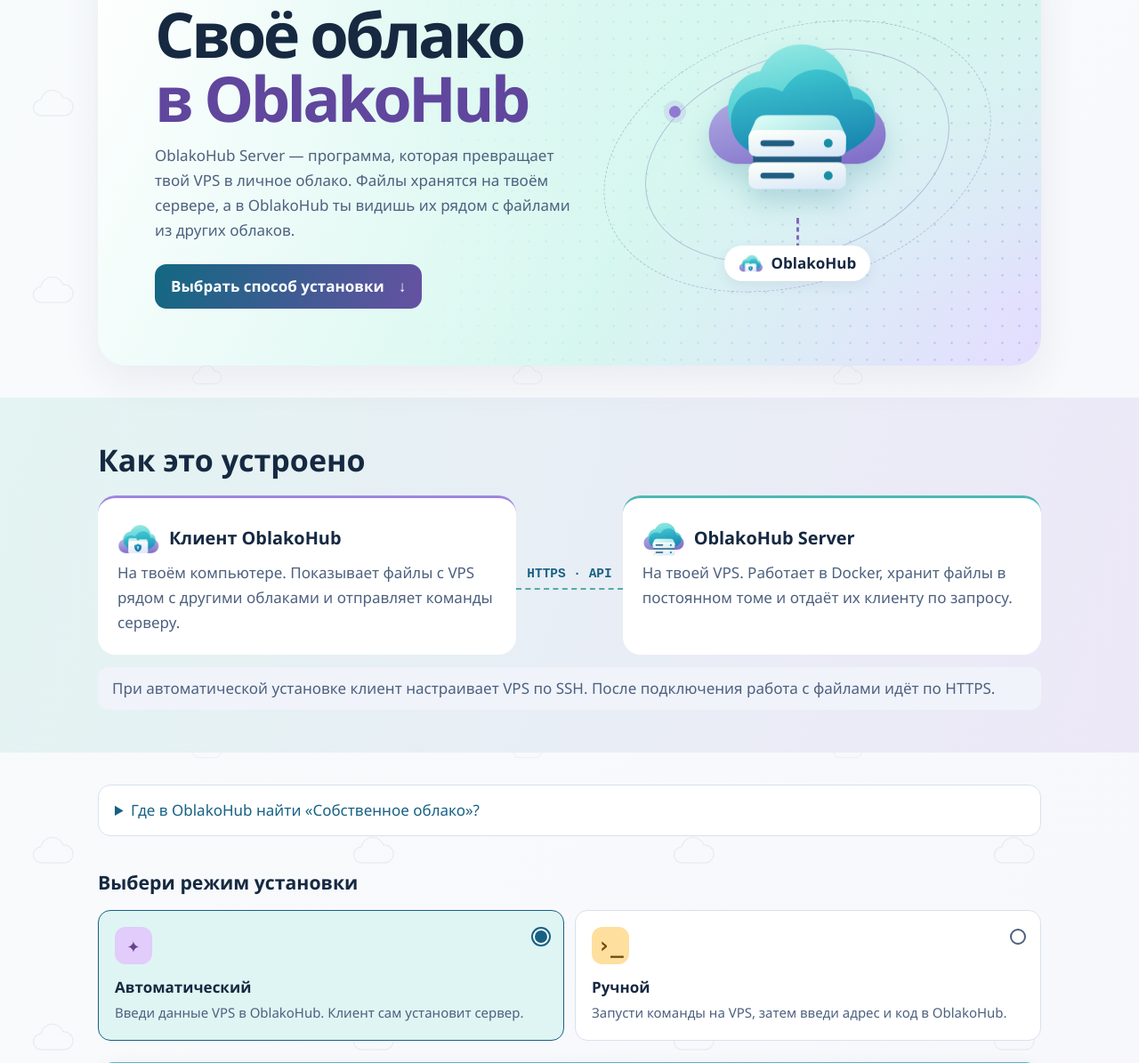
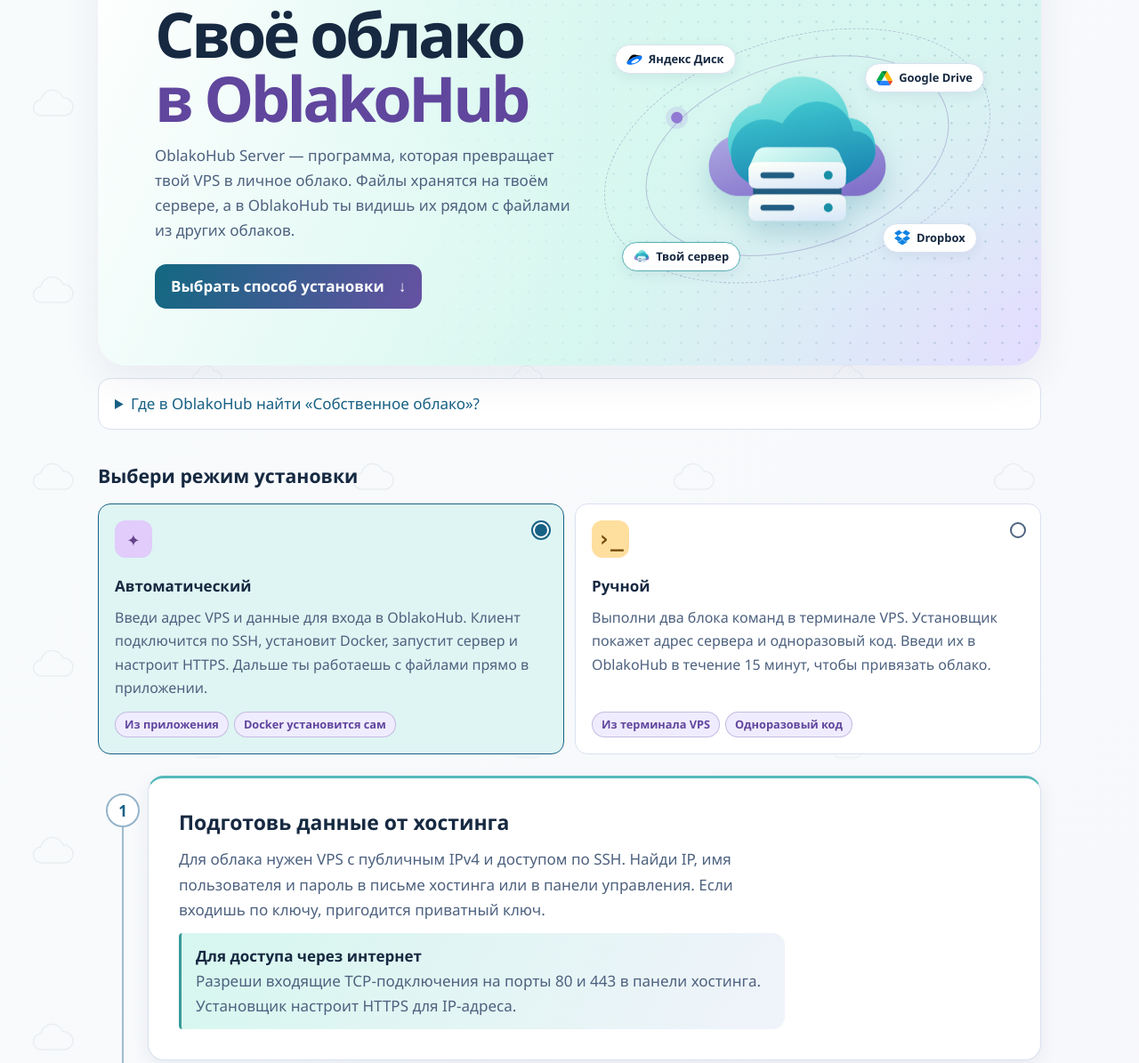
Before and after one commit to vZidv/OblakoHub-Server, a plain HTML site: page docs/index.html in a window 1280 px wide. Shown: the part 148-1343 px from the top of the page at 89% size. Drawn offline with Linux system fonts and the light colour scheme.

Commit message:
style(Guide): Illustrated installation choices and linked setup steps

```diff
--- a/docs/guide.css
+++ b/docs/guide.css
@@ -34,7 +34,7 @@ a { color: var(--accent); text-underline-offset: .2em; }
 .top, .brand { display: flex; align-items: center; gap: 10px; }
 header { background: var(--surface); border-bottom: 1px solid var(--line); box-shadow: 0 3px 16px var(--shadow); }
 .top { justify-content: space-between; padding-block: 12px; }
-main { padding-block: 24px 40px; }
+main { padding-top: 24px; }
 .brand { font-weight: 750; }
 .brand img { object-fit: contain; }
 
@@ -83,7 +83,7 @@ main { padding-block: 24px 40px; }
   display: grid;
   justify-items: center;
   align-content: center;
-  min-height: 220px;
+  min-height: 260px;
 }
 .halo {
   position: absolute;
@@ -101,8 +101,24 @@ main { padding-block: 24px 40px; }
 .halo::before { inset: -14%; border: 1px dashed #8380b572; }
 .halo::after { width: 13px; height: 13px; top: 7%; left: 15%; background: #917ad3; box-shadow: 0 0 0 6px #977ada2b; }
 .cloud-art { width: clamp(130px, 18vw, 212px); filter: drop-shadow(0 15px 14px #22778b38); }
-.wire { width: 3px; height: 31px; background: repeating-linear-gradient(#8666bd 0 5px, transparent 5px 9px); }
-.scene figcaption { display: flex; gap: 8px; align-items: center; padding: 6px 16px; border-radius: 30px; background: var(--surface); box-shadow: 0 5px 15px var(--shadow); font-weight: 650; }
+.provider {
+  position: absolute;
+  display: inline-flex;
+  align-items: center;
+  gap: 7px;
+  padding: 5px 12px;
+  border-radius: 2em;
+  border: 1px solid var(--line);
+  background: var(--surface);
+  box-shadow: 0 4px 14px var(--shadow);
+  font-size: .76rem;
+  font-weight: 650;
+}
+.provider img { width: 18px; height: 18px; object-fit: contain; }
+.yandex { top: 2%; left: 1%; }
+.google { top: 10%; right: 0; }
+.dropbox { bottom: 8%; right: 2%; }
+.own { bottom: 0; left: 3%; border-color: #54adb4; }
 h1, h2, p { margin: 0; }
 h1 { font-size: clamp(1.9rem, 4.5vw, 3rem); line-height: 1.12; letter-spacing: -.035em; }
 h2 { font-size: 1.16rem; line-height: 1.35; }
@@ -123,7 +139,8 @@ h2 { font-size: 1.16rem; line-height: 1.35; }
 }
 .choices label {
   display: grid;
-  gap: 2px;
+  grid-template-rows: auto auto 1fr auto;
+  gap: 8px;
   position: relative;
   align-content: start;
   padding: 18px;
@@ -161,13 +178,41 @@ h2 { font-size: 1.16rem; line-height: 1.35; }
   outline: 2px solid var(--accent);
 }
 .choices label:hover { background: var(--secondary); }
-.choices label span { color: var(--muted); font-size: .88rem; }
+.choice-description { color: var(--muted); font-size: .94rem; }
+.tags { display: flex; flex-wrap: wrap; gap: 6px; padding-top: 6px; }
+.tags span {
+  padding: 3px 10px;
+  border: 1px solid color-mix(in srgb, var(--violet) 30%, transparent);
+  border-radius: 2em;
+  background: color-mix(in srgb, var(--lilac) 56%, var(--surface));
+  color: var(--violet);
+  font-size: .75rem;
+  font-weight: 650;
+}
 .choices input:checked + label { border-color: var(--accent); background: var(--selected); }
 .choices input:focus-visible + label { outline: 2px solid var(--accent); outline-offset: 3px; }
 .scenario:not(:has(#vps:checked)) #vps-guide,
 .scenario:not(:has(#auto:checked)) #auto-guide { display: none; }
 #setup { scroll-margin: 24px; }
-.steps { display: grid; gap: 20px; margin-top: 24px; }
+.steps {
+  --rail: 56px;
+  --marker: 38px;
+  --step-gap: 20px;
+  display: grid;
+  grid-template-columns: minmax(0, 1fr);
+  gap: var(--step-gap);
+  margin-top: 24px;
+  padding-inline-start: var(--rail);
+}
+.card:not(:last-child)::before {
+  content: "";
+  position: absolute;
+  top: 36px;
+  left: calc(var(--rail) / -2 - 2px);
+  width: 2px;
+  height: calc(100% + var(--step-gap) + 4px);
+  background: color-mix(in srgb, var(--accent) 30%, var(--line));
+}
 
 .card {
   padding: clamp(20px, 4vw, 34px);
@@ -178,14 +223,18 @@ h2 { font-size: 1.16rem; line-height: 1.35; }
 }
 .card h2 { display: flex; align-items: center; gap: 12px; font-size: 1.35rem; }
 .step-number {
-  flex: none;
+  position: absolute;
+  left: calc(var(--rail) / -2 - 1px);
+  top: 36px;
+  transform: translate(-50%, -50%);
   display: grid;
   place-items: center;
-  width: 36px;
-  height: 36px;
-  border-radius: 12px;
-  background: #185669;
-  color: white;
+  width: var(--marker);
+  height: var(--marker);
+  border-radius: 50%;
+  border: 2px solid color-mix(in srgb, var(--accent) 35%, var(--line));
+  background: var(--surface);
+  color: var(--accent);
   font: 700 1rem/1 system-ui, sans-serif;
 }
 .result { padding: 12px 16px; border-inline-start: 3px solid #399b99; background: var(--secondary); }
@@ -223,10 +272,9 @@ code { font-family: Consolas, "Liberation Mono", monospace; }
 @media (max-width: 540px) {
   .layout { width: min(100% - 24px, 1060px); }
   .hero { padding: 22px; gap: 12px; }
-  .scene { min-height: 155px; }
+  .scene { min-height: 182px; }
   .hero { grid-template-columns: 1fr; }
   .cloud-art { width: 100px; }
-  .wire { height: 16px; }
   .halo { inset: 8% 18%; }
   .hero p { font-size: .95rem; }
   .card { padding: 18px; }
@@ -237,7 +285,6 @@ code { font-family: Consolas, "Liberation Mono", monospace; }
 
 .steps .card { position: relative; border-top: 3px solid #55b9bb; }
 .steps .card:nth-child(2) { border-top-color: #9783d9; }
-.steps .card:nth-child(2) .step-number { background: #675296; }
 .steps .card:nth-child(3) { border-top-color: #80b897; }
 .command-header > span::before { content: "›_"; color: #89e9de; margin-right: 10px; font: 700 1rem Consolas, monospace; }
 .result { border-radius: 4px 14px 14px 4px; background: linear-gradient(120deg, var(--sky), var(--secondary)); }
@@ -249,9 +296,14 @@ code { font-family: Consolas, "Liberation Mono", monospace; }
 .finish { display: flex; align-items: center; gap: 20px; padding: 24px; margin-top: 24px; border-radius: 22px; background: linear-gradient(110deg, var(--sky), var(--lilac)); }
 .finish p { max-width: 72ch; margin-top: 6px; }
 @media (max-width: 680px) {
+  .hero { grid-template-columns: 1fr; gap: 20px; }
+  .scene { width: min(100%, 440px); justify-self: center; }
+  .steps { --rail: 34px; --marker: 27px; }
   .choices { grid-template-columns: 1fr; }
-  .choices label { grid-template-columns: 42px 1fr; column-gap: 13px; padding: 12px 44px 12px 14px; }
-  .choices .symbol { grid-row: span 2; align-self: center; margin: 0; }
+  .choices label { grid-template-columns: 42px 1fr; grid-template-rows: auto auto auto; column-gap: 13px; padding: 14px; }
+  .choices .symbol { align-self: center; margin: 0; }
+  .choices strong { align-self: center; padding-right: 28px; }
+  .choice-description, .tags { grid-column: 1 / -1; }
   .finish { align-items: flex-start; gap: 12px; padding: 18px; }
   .finish img { width: 44px; height: auto; }
   .fields div { grid-template-columns: 1fr; gap: 0; }
@@ -259,13 +311,11 @@ code { font-family: Consolas, "Liberation Mono", monospace; }
 @media (prefers-reduced-motion: no-preference) {
   html { scroll-behavior: smooth; }
   .cloud-art { animation: float-cloud 3.2s ease-in-out infinite; }
-  .wire { animation: flow 1.2s linear infinite; }
   .intro, .scenario .steps { animation: reveal .45s ease-out; }
   .choices label, .start { transition: transform .18s, box-shadow .18s; }
   .choices label:hover, .start:hover { transform: translateY(-3px); box-shadow: 0 8px 18px var(--shadow); }
 }
 @keyframes float-cloud { 50% { transform: translateY(-8px); } }
-@keyframes flow { to { background-position: 0 9px; } }
 @keyframes reveal { from { opacity: .55; transform: translateY(8px); } to { opacity: 1; transform: translateY(0); } }
 
 :root[data-theme="light"] { color-scheme: light; }
@@ -282,7 +332,7 @@ code { font-family: Consolas, "Liberation Mono", monospace; }
   cursor: pointer;
 }
 .architecture {
-  margin-block: 36px;
+  margin-top: 36px;
   padding-block: clamp(28px, 4vw, 48px);
   background: linear-gradient(105deg, var(--architecture-start), var(--architecture-end));
 }
--- a/docs/index.html
+++ b/docs/index.html
@@ -7,7 +7,7 @@
   <meta name="description" content="Как запустить собственное облако OblakoHub на VPS и подключить его в приложении.">
   <title>Собственное облако · OblakoHub</title>
   <link rel="icon" href="oblako.png">
-  <link rel="stylesheet" href="guide.css?v=7">
+  <link rel="stylesheet" href="guide.css?v=8">
   <script src="guide.js?v=4" defer></script>
 </head>
 <body>
@@ -30,27 +30,17 @@
           <p>OblakoHub Server — программа, которая превращает твой VPS в личное облако. Файлы хранятся на твоём сервере, а в OblakoHub ты видишь их рядом с файлами из других облаков.</p>
           <a class="start" href="#setup">Выбрать способ установки <span aria-hidden="true">↓</span></a>
         </div>
-        <figure class="scene" aria-label="OblakoHub подключается к твоему серверу">
+        <figure class="scene" aria-label="Твой сервер, Яндекс Диск, Google Drive и Dropbox в OblakoHub">
           <div class="halo"></div>
           <img class="cloud-art" src="own-cloud.svg" alt="">
-          <div class="wire"></div>
-          <figcaption><img src="oblako.png" alt="" width="28" height="28"> OblakoHub</figcaption>
+          <span class="provider yandex"><img src="providers/yandex-disk.svg" alt="">Яндекс Диск</span>
+          <span class="provider google"><img src="providers/google-drive.svg" alt="">Google Drive</span>
+          <span class="provider dropbox"><img src="providers/dropbox.svg" alt="">Dropbox</span>
+          <span class="provider own"><img src="own-cloud.svg" alt="">Твой сервер</span>
         </figure>
       </section>
 
-      <section class="architecture" aria-labelledby="architecture-title">
-        <div class="layout">
-          <h2 id="architecture-title">Как это устроено</h2>
-          <div class="architecture-map">
-            <article><img src="oblako.png" alt="" width="48" height="48"><h3>Клиент OblakoHub</h3>
-              <p>На твоём компьютере. Показывает файлы с VPS рядом с другими облаками и отправляет команды серверу.</p></article>
-            <span class="protocol">HTTPS · API</span>
-            <article><img src="own-cloud.svg" alt="" width="48" height="48"><h3>OblakoHub Server</h3>
-              <p>На твоей VPS. Работает в Docker, хранит файлы в постоянном томе и отдаёт их клиенту по запросу.</p></article>
-          </div>
-          <p class="architecture-note">При автоматической установке клиент настраивает VPS по SSH. После подключения работа с файлами идёт по HTTPS.</p>
-        </div>
-      </section>
+
 
       <div class="layout">
         <details class="client-location">
@@ -65,9 +55,17 @@
           <legend>Выбери режим установки</legend>
           <div class="choices">
             <input type="radio" name="scenario" id="auto" aria-controls="auto-guide" checked>
-            <label for="auto"><i class="symbol spark" aria-hidden="true">✦</i><strong>Автоматический</strong><span>Введи данные VPS в OblakoHub. Клиент сам установит сервер.</span></label>
+            <label for="auto">
+              <i class="symbol spark" aria-hidden="true">✦</i><strong>Автоматический</strong>
+              <span class="choice-description">Введи адрес VPS и данные для входа в OblakoHub. Клиент подключится по SSH, установит Docker, запустит сервер и настроит HTTPS. Дальше ты работаешь с файлами прямо в приложении.</span>
+              <span class="tags"><span>Из приложения</span><span>Docker установится сам</span></span>
+            </label>
             <input type="radio" name="scenario" id="vps" aria-controls="vps-guide">
-            <label for="vps"><i class="symbol shell" aria-hidden="true">›_</i><strong>Ручной</strong><span>Запусти команды на VPS, затем введи адрес и код в OblakoHub.</span></label>
+            <label for="vps">
+              <i class="symbol shell" aria-hidden="true">›_</i><strong>Ручной</strong>
+              <span class="choice-description">Выполни два блока команд в терминале VPS. Установщик покажет адрес сервера и одноразовый код. Введи их в OblakoHub в течение 15 минут, чтобы привязать облако.</span>
+              <span class="tags"><span>Из терминала VPS</span><span>Одноразовый код</span></span>
+            </label>
           </div>
 
           <div class="steps" id="auto-guide">
@@ -142,6 +140,19 @@
         </section>
         <p id="copy-status" class="visually-hidden" role="status"></p>
       </div>
+      <section class="architecture" aria-labelledby="architecture-title">
+        <div class="layout">
+          <h2 id="architecture-title">Как это устроено</h2>
+          <div class="architecture-map">
+            <article><img src="oblako.png" alt="" width="48" height="48"><h3>Клиент OblakoHub</h3>
+              <p>На твоём компьютере. Показывает файлы с VPS рядом с другими облаками и отправляет команды серверу.</p></article>
+            <span class="protocol">HTTPS · API</span>
+            <article><img src="own-cloud.svg" alt="" width="48" height="48"><h3>OblakoHub Server</h3>
+              <p>На твоей VPS. Работает в Docker, хранит файлы в постоянном томе и отдаёт их клиенту по запросу.</p></article>
+          </div>
+          <p class="architecture-note">При автоматической установке клиент настраивает VPS по SSH. После подключения работа с файлами идёт по HTTPS.</p>
+        </div>
+      </section>
     </main>
   <footer>
     <div class="layout foot">
```
Also changed, not shown: docs/providers/dropbox.svg (added), docs/providers/google-drive.svg (added), docs/providers/yandex-disk.svg (added).
